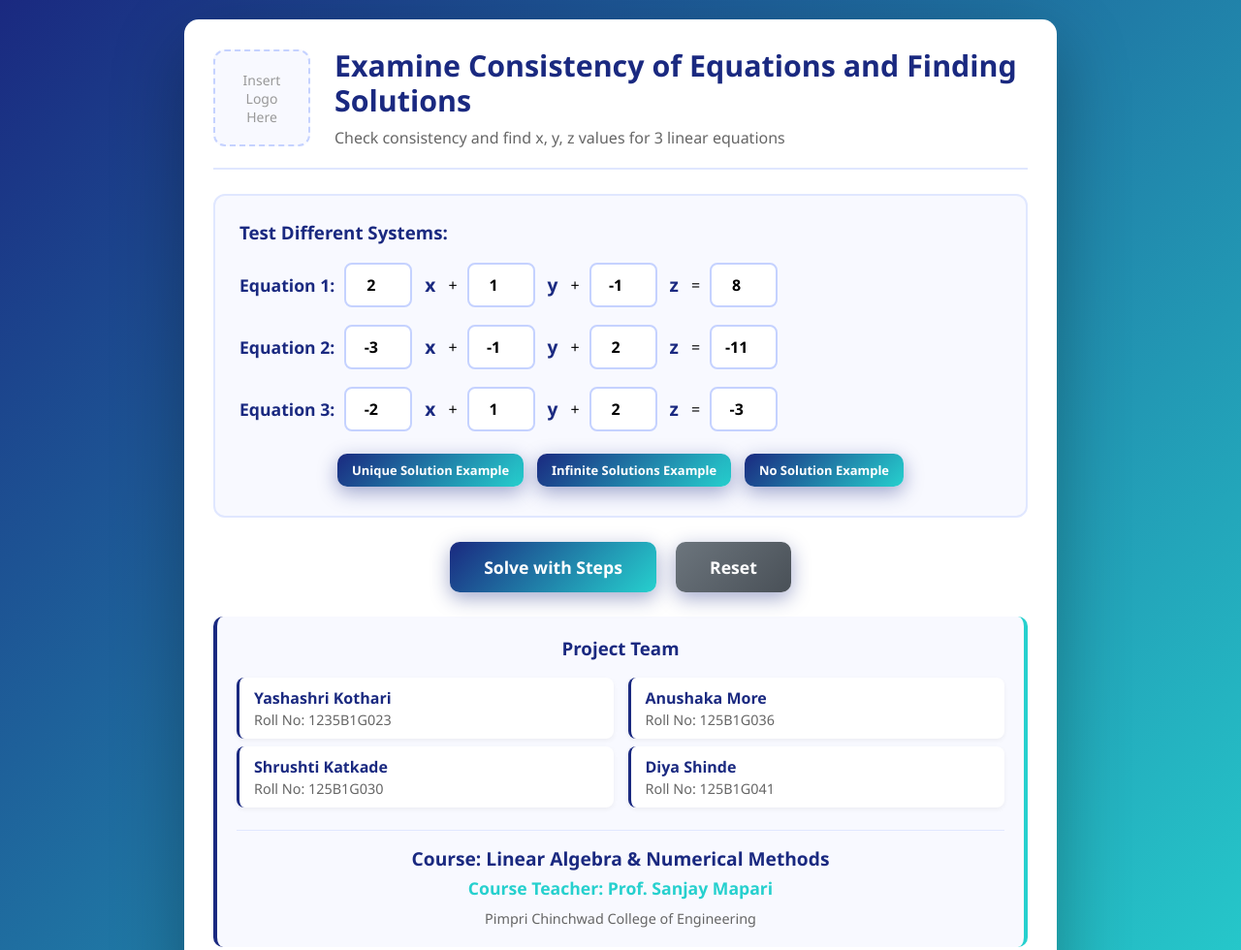
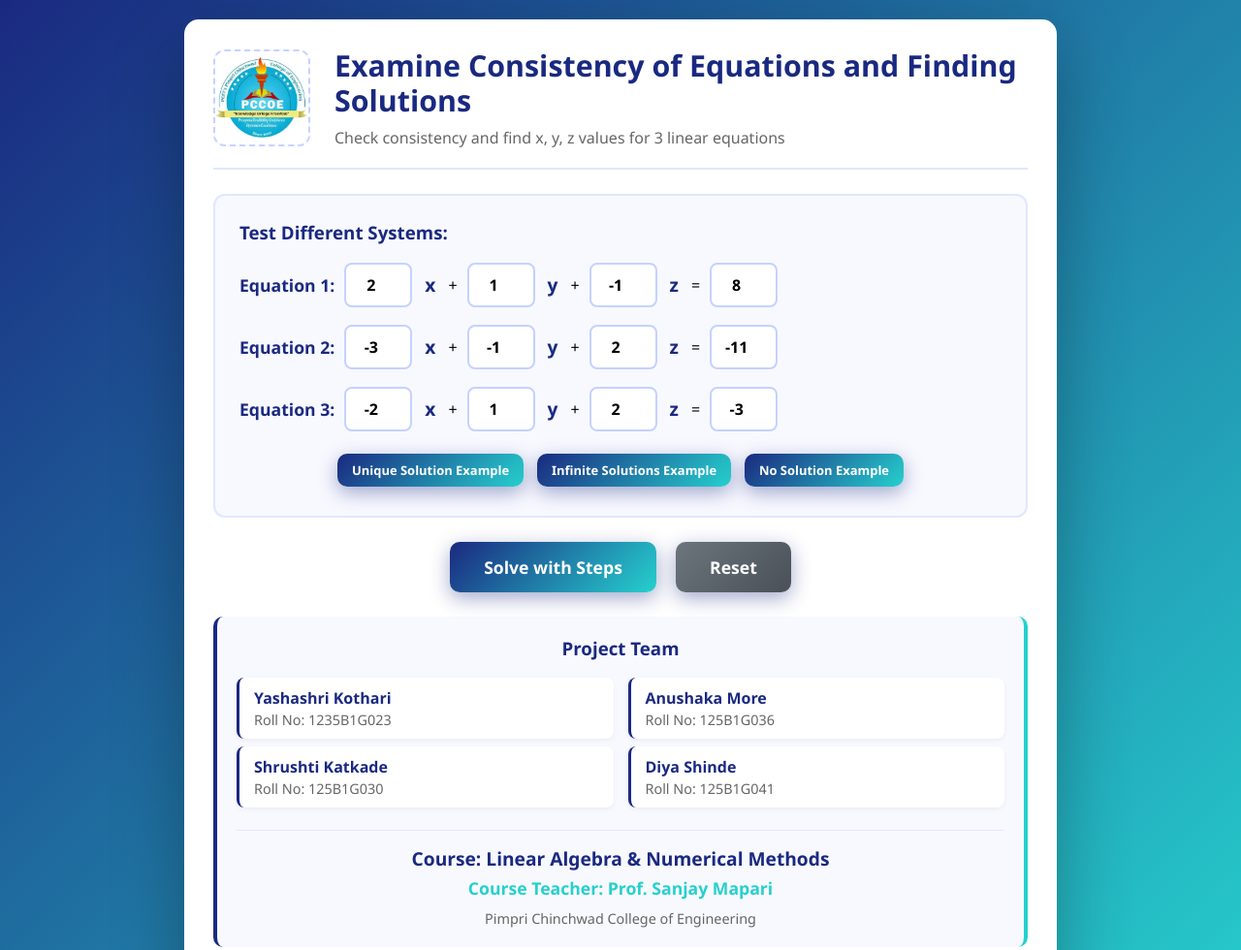
Before and after one commit to diyashinde25-rgb/diya.lauc2, a plain HTML site: page index.html in a window 1280 px wide. Shown: the top 980 px of the page at 97% size. Drawn offline with Linux system fonts and the light colour scheme.

Commit message:
Logo Inserted

```diff
--- a/index.html
+++ b/index.html
@@ -54,6 +54,14 @@
             font-size: 14px;
             text-align: center;
             padding: 10px;
+        }
+
+        .logo-img {
+            width: 100%;
+            height: 100%;
+            object-fit: contain;
+            border-radius: 10px;
+            display: block;
         }
 
         .title-section {
@@ -430,8 +438,8 @@
     <div class="container">
         <div class="header">
             <div class="logo-space">
-                <div class="logo-placeholder">Insert<br>Logo<br>Here</div>
-            </div>
+                    <img src="logo.jpg" alt="Logo" class="logo-img">
+                </div>
             <div class="title-section">
                 <h1>Examine Consistency of Equations and Finding Solutions</h1>
                 <div class="subtitle">Check consistency and find x, y, z values for 3 linear equations</div>
```
Also changed, not shown: logo.jpg (added).
